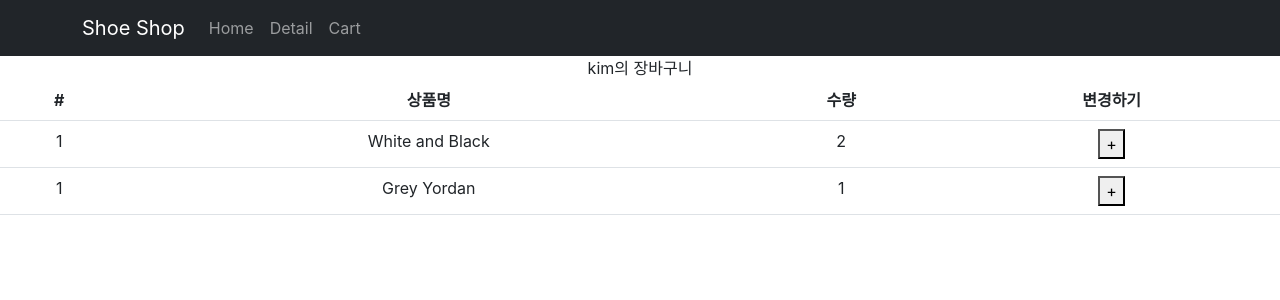
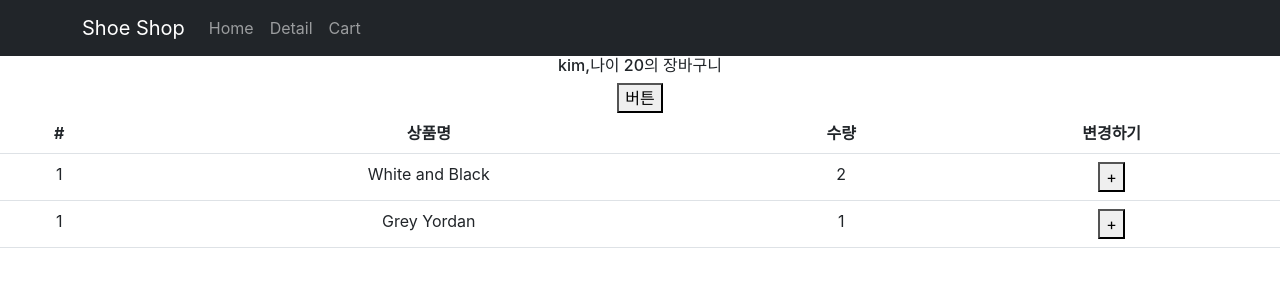
Before and after one commit to Haerin0/Shoe_Shop, a React (Create React App) app: page /cart in a window 1280 px wide. Shown: the top 300 px of the page. Built offline with nearby package versions, Linux system fonts and the light colour scheme.

Commit message:
increase number method added

```diff
--- a/src/routes/Cart.js
+++ b/src/routes/Cart.js
@@ -1,6 +1,6 @@
 import { Table } from 'react-bootstrap'
 import { useDispatch, useSelector } from 'react-redux';
-import { changeName } from "./../store"
+import { changeName,changeAge } from "./../store"
 
 function Cart() {
 
@@ -10,7 +10,10 @@ function Cart() {
 
     return (
         <div>
-            {state.user}의 장바구니
+            <h6>{state.user.name},나이 {state.user.age}의 장바구니</h6>
+            <button onClick={()=>{
+                dispatch(changeAge())
+               }}>버튼</button>
             <Table>
             <thead>
                 <tr>
--- a/src/store.js
+++ b/src/store.js
@@ -3,17 +3,21 @@ import { configureStore, createSlice } from '@reduxjs/toolkit'
 // state 만들기
 let user = createSlice({
   name : 'user',
-  initialState : 'kim',
+  initialState : { name: 'kim', age : 20},
   reducers : {
     changeName(state){
-      return 'jhon' + state
+      // return { name: 'park', age : 20} 또는 아래 방법도 가능
+      state.name = 'park'
+    },
+    changeAge(state){
+      state.age += 1
     }
   }
 })
 
 // state 변경 함수 밖으로 빼서 export 하기
 
-export let { changeName } = user.actions
+export let { changeName,changeAge } = user.actions
 
 let cart = createSlice({
   name : 'cart',
```
Lines whose indentation alone changed are shown as unchanged.
